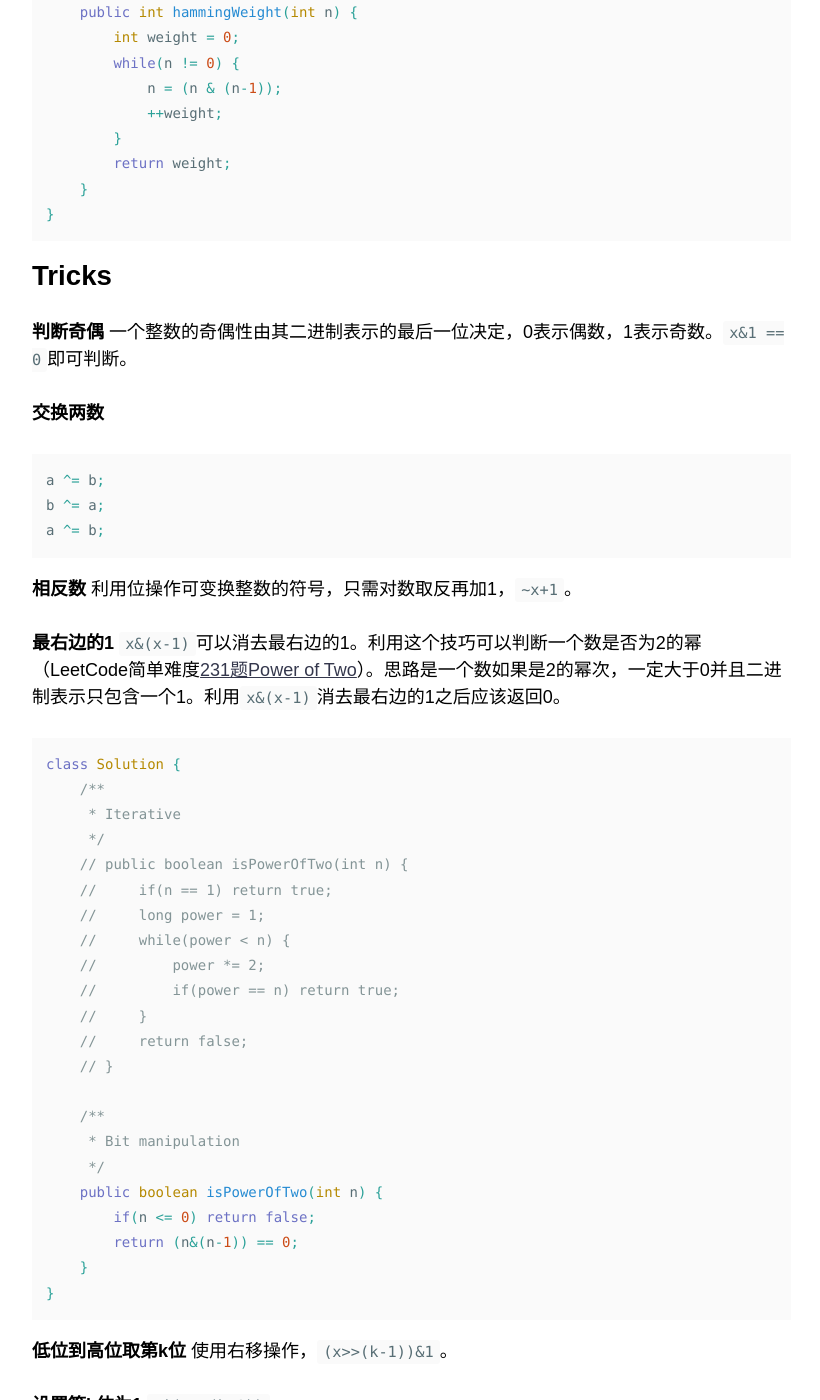
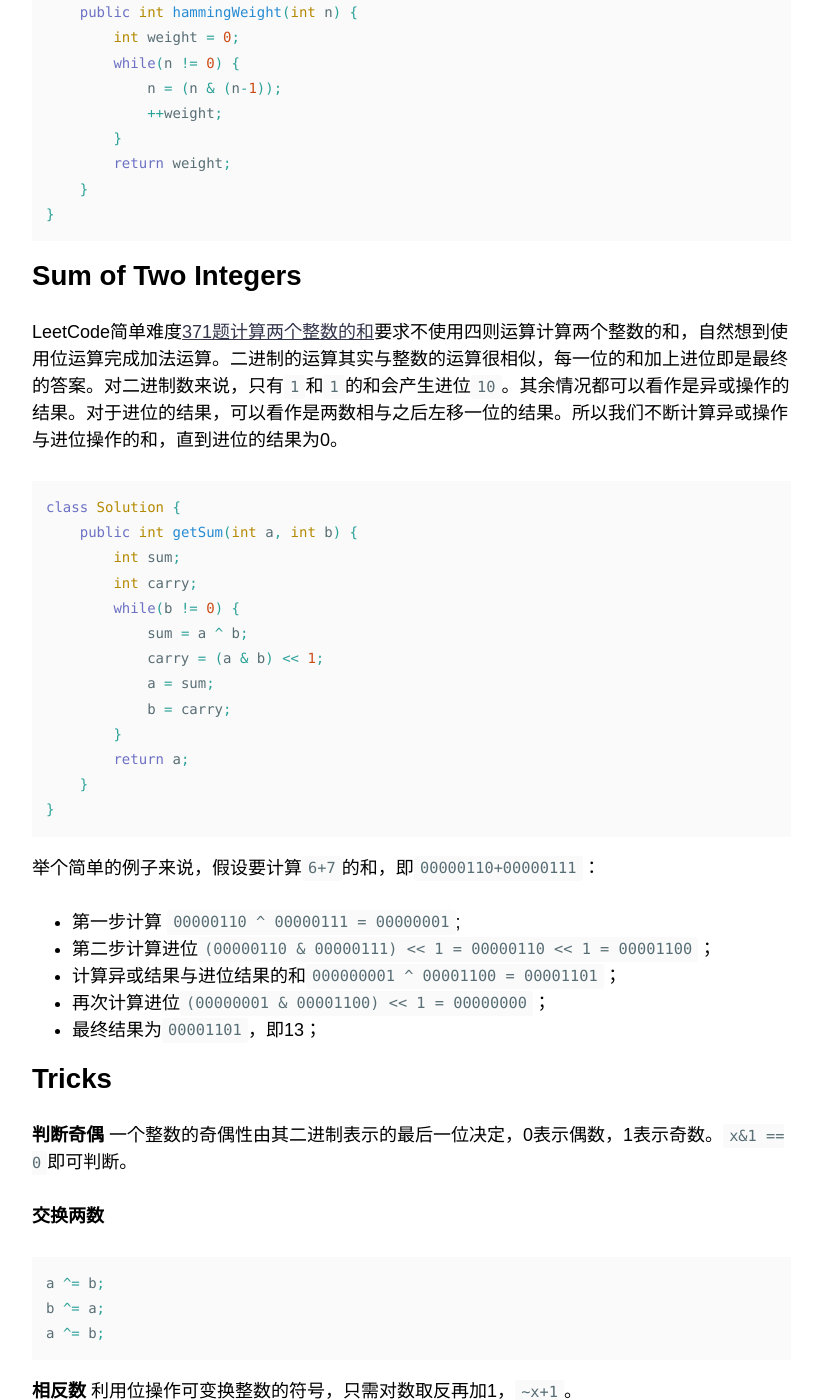
Before and after one commit to MartyPang/martypang.github.io, a Jekyll site: the page built from _posts/2019-03-26-Bit-manipulation-in-Java.md, in a window 1280 px wide and 1400 px high, scrolled down 10360 px. Shown: the whole window, without its empty margins (343-1163 px from the left). Built offline with Jekyll 4.4.1, drawn with Linux system fonts in a browser that asks for light colours; nearby versions of some CDN libraries; emoji names are drawn with the system emoji font; some web fonts are replaced; formulas are drawn with MathJax 3; comment, search, counter and statistics services are not loaded.

Commit message:
sss modify post.

````diff
--- a/_posts/2019-03-26-Bit-manipulation-in-Java.md
+++ b/_posts/2019-03-26-Bit-manipulation-in-Java.md
@@ -6,7 +6,7 @@ categories:
   - Java
 tags:
   - Bit
-last_modified_at: 2019-03-26T15:53:31-05:00
+last_modified_at: 2019-04-22T16:41:10-05:00
 ---
 
 处理byte，int，float，double，string或者其他复杂类型的数据结构对于程序员来说应该是比较熟悉的。在计算机中，不管什么类型的数据都是以二进制的形式存储的。位运算就是对内存中的二进制数进行操作，是一组很基础的操作，并且有着很快的速度（代码可读性稍微差点。本文对一些基本的位运算做一个总结，并且讨论几个[LeetCode](https://www.leetcode.com)上关于Bit Manipulation的算法题。最后参考了一些博文，记录了一些位运算的技巧，正确应用这些技巧有时能达到四两拨千斤的效果。
@@ -277,6 +277,33 @@ public class Solution {
 }
 ```
 
+## Sum of Two Integers
+
+LeetCode简单难度[371题计算两个整数的和](https://leetcode.com/problems/sum-of-two-integers/description/)要求不使用四则运算计算两个整数的和，自然想到使用位运算完成加法运算。二进制的运算其实与整数的运算很相似，每一位的和加上进位即是最终的答案。对二进制数来说，只有`1`和`1`的和会产生进位`10`。其余情况都可以看作是异或操作的结果。对于进位的结果，可以看作是两数相与之后左移一位的结果。所以我们不断计算异或操作与进位操作的和，直到进位的结果为0。
+
+```java
+class Solution {
+    public int getSum(int a, int b) {
+        int sum;
+        int carry;
+        while(b != 0) {
+            sum = a ^ b;
+            carry = (a & b) << 1;
+            a = sum;
+            b = carry;
+        }
+        return a;
+    }
+}
+```
+
+举个简单的例子来说，假设要计算`6+7`的和，即`00000110+00000111`：
+- 第一步计算 `00000110 ^ 00000111 = 00000001`;
+- 第二步计算进位`(00000110 & 00000111) << 1 = 00000110 << 1 = 00001100`；
+- 计算异或结果与进位结果的和`000000001 ^ 00001100 = 00001101`；
+- 再次计算进位`(00000001 & 00001100) << 1 = 00000000`；
+- 最终结果为`00001101`，即13；
+
 ## Tricks
 
 **判断奇偶**
````
